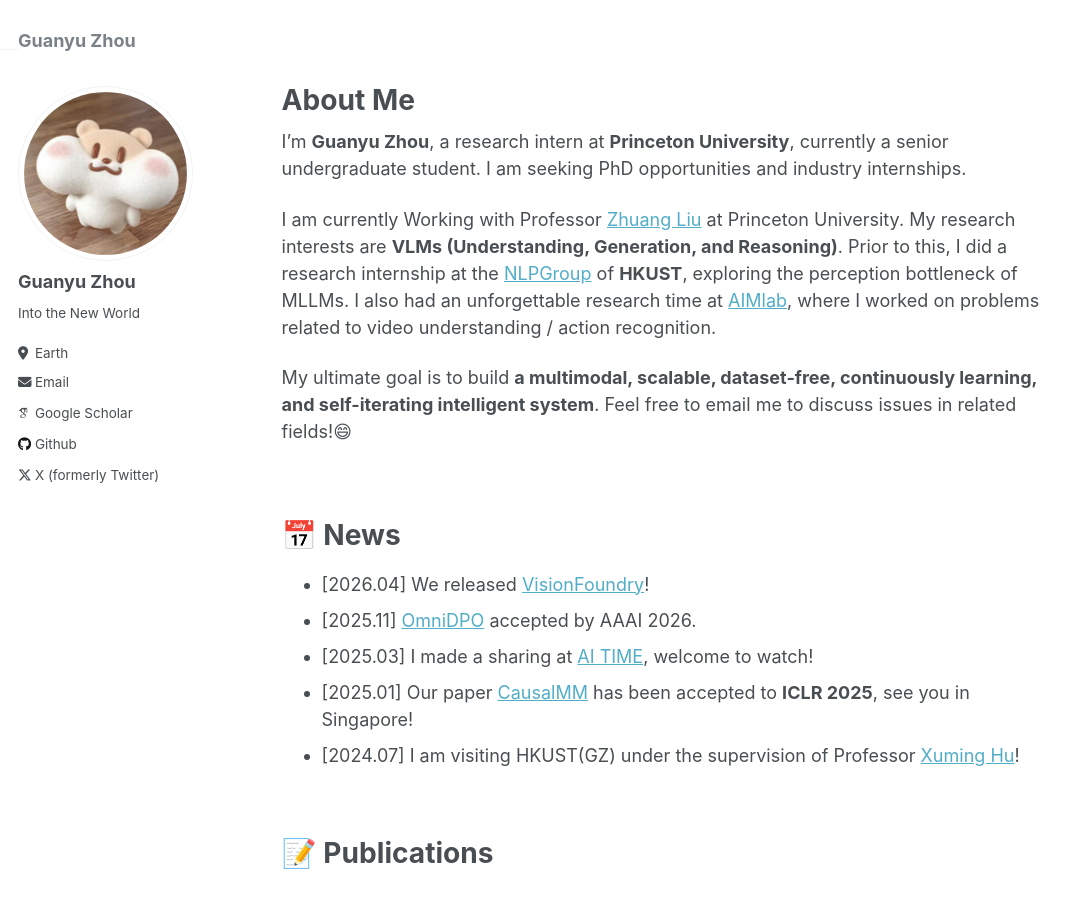
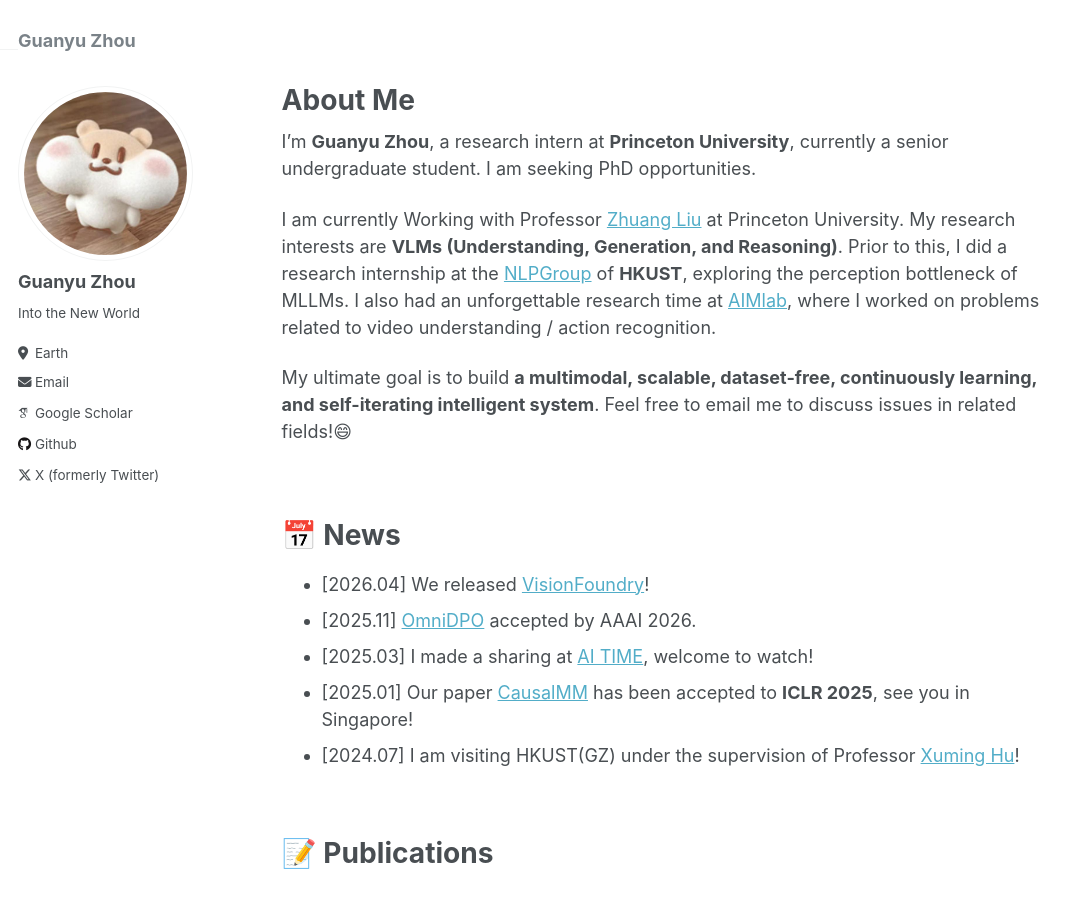
Before and after one commit to The-Martyr/the-martyr.github.io, a Jekyll site: the page built from _pages/about.md, in a window 1280 px wide and 900 px high. Shown: the whole window, without its empty margins (0-1084 px from the left). Built offline with Jekyll 4.4.1, drawn with Linux system fonts in a browser that asks for light colours; some web fonts are replaced.

Commit message:
Update personal introduction in about.md
Removed mention of seeking industry internships.

```diff
--- a/_pages/about.md
+++ b/_pages/about.md
@@ -7,7 +7,7 @@ redirect_from:
   - /about.html
 ---
 
-I'm **Guanyu Zhou**, a research intern at **Princeton University**, currently a senior undergraduate student. I am seeking PhD opportunities and industry internships.
+I'm **Guanyu Zhou**, a research intern at **Princeton University**, currently a senior undergraduate student. I am seeking PhD opportunities.
 
 I am currently Working with Professor [Zhuang Liu](https://liuzhuang13.github.io/) at Princeton University. My research interests are **VLMs (Understanding, Generation, and Reasoning)**. Prior to this, I did a research internship at the [NLPGroup](https://xuminghu.github.io/) of **HKUST**, exploring the perception bottleneck of MLLMs. I also had an unforgettable research time at [AIMlab](https://xiangroup.github.io/), where I worked on problems related to video understanding / action recognition.
 
```
